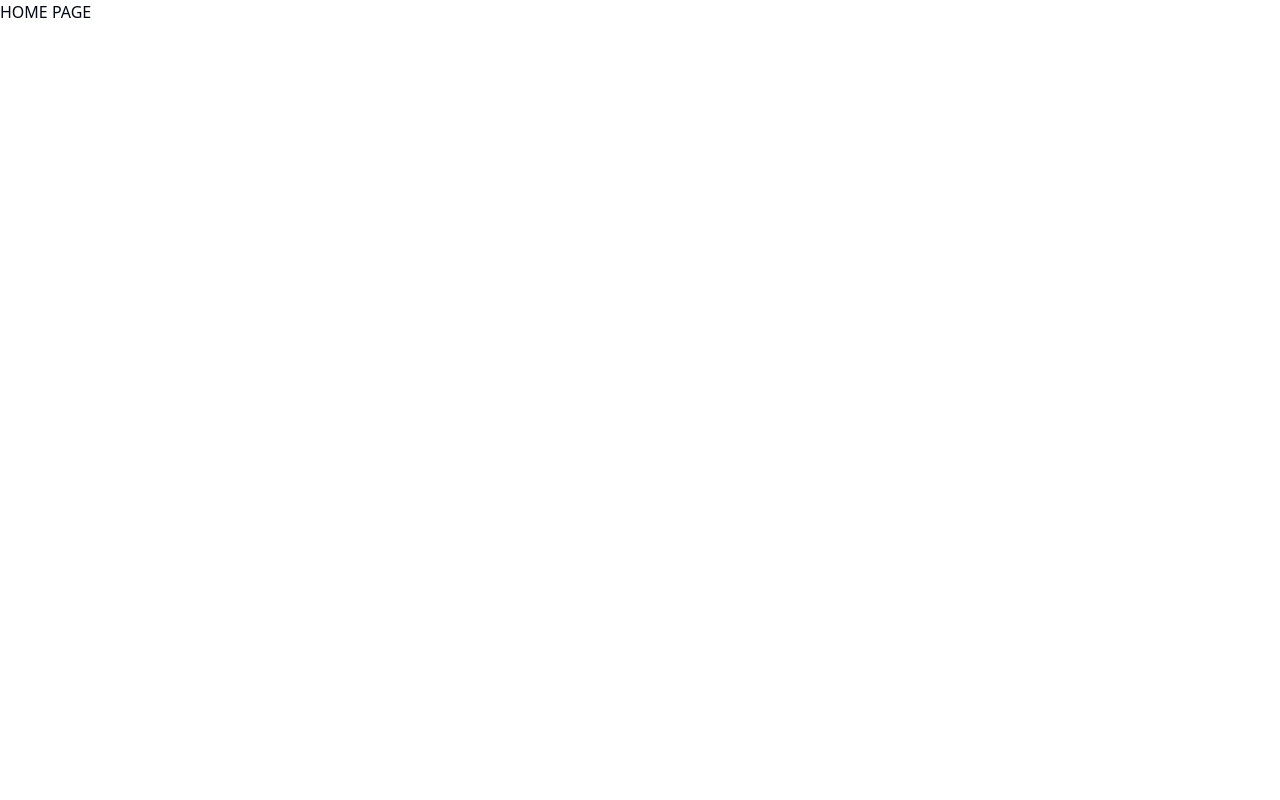
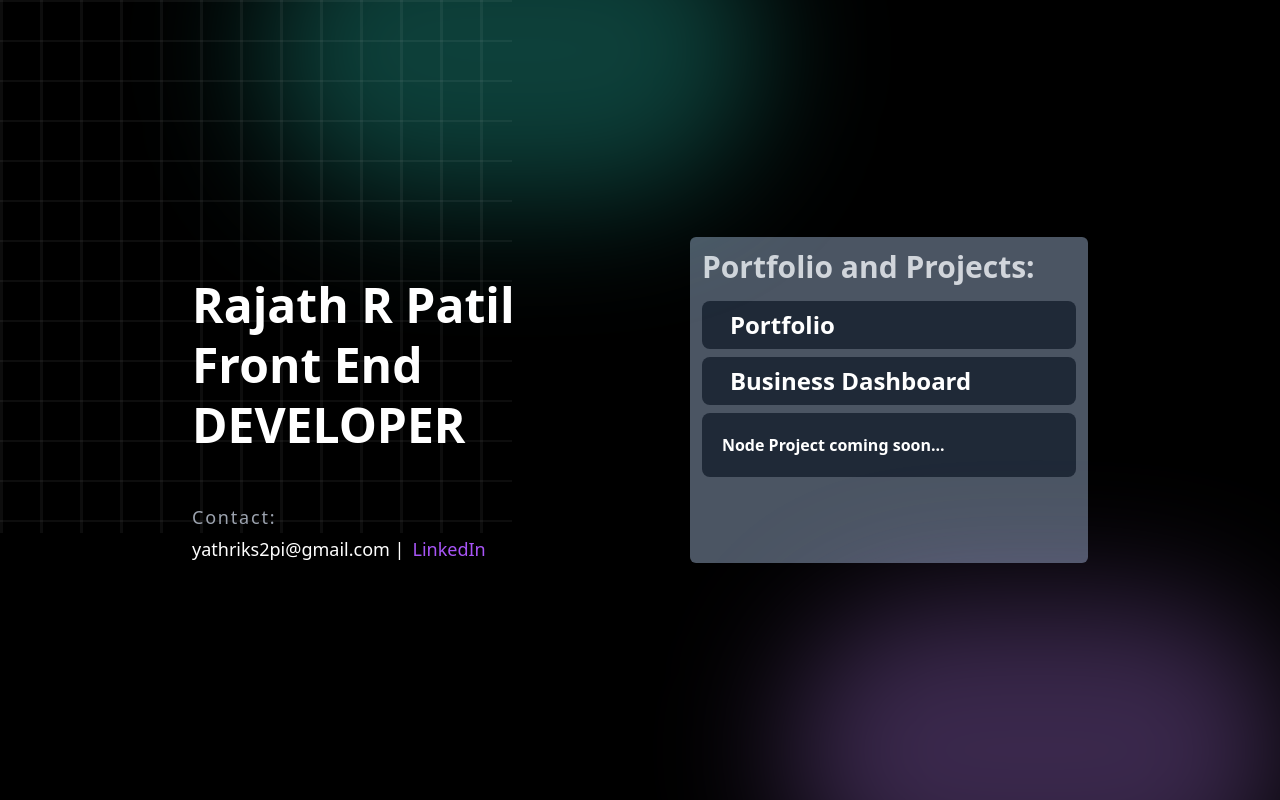
Before and after one commit to Rajath2pi/My-Domain, a Next.js app: page / in a window 1280 px wide. Built offline with nearby package versions, Linux system fonts and the light colour scheme.

Commit message:
Home page changes

```diff
--- a/src/app/layout.tsx
+++ b/src/app/layout.tsx
@@ -18,9 +18,8 @@ export default function RootLayout({
         <link href="https://fonts.googleapis.com/css2?family=Comfortaa:wght@300..700&family=Maven+Pro:wght@400..900&display=swap" rel="stylesheet" />
       </head>
       <body>
-        <script src="../path/to/flowbite/dist/flowbite.min.js"></script>
-
-        {children}
+        {/* <script src="../path/to/flowbite/dist/flowbite.min.js"></script> */}
+        <main>{children}</main>
       </body>
     </html>
   )
--- a/src/app/page.tsx
+++ b/src/app/page.tsx
@@ -1,11 +1,54 @@
+// app/page.tsx (Next.js 13+ with App Router)
+export default function HomePage() {
+    return (
+        <div className="min-h-screen flex items-center justify-center bg-black relative overflow-hidden">
+            {/* Background Gradient */}
+            <div className="absolute top-0 left-1/3 w-[500px] h-[300px] bg-teal-400/30 blur-3xl rounded-full -translate-x-1/3 -translate-y-1/3" />
+            <div className="absolute bottom-0 right-40 w-[500px] h-[300px] bg-purple-400/30 blur-3xl rounded-full translate-x-1/3 translate-y-1/3" />
 
-export default function HomePage() {
+            {/* Border */}
+            <div className="w-[90%] max-w-4xl py-10 rounded-md md:flex justify-between gap-5">
+                {/* Grid Overlay */}
+                <div className="absolute top-0 left-0 w-2/5 h-2/3 bg-[linear-gradient(to_right,rgba(255,255,255,0.05)_3px,transparent_3px),linear-gradient(to_bottom,rgba(255,255,255,0.05)_2px,transparent_2px)] bg-[size:40px_40px] pointer-events-none" />
+                {/* <div className="absolute top-0 left-10 w-[500px] h-[300px] bg-[#171717] blur-3xl rounded-full translate-x-1/3 translate-y-1/3" /> */}
+                {/* Content */}
+                <div className="relative z-10">
+                    {/* Assignment Label */}
+                    <div className="inline-block relative mb-8">
+                        {/* Shadow */}
+                        <div className="absolute inset-0 translate-x-1 translate-y-1 bg-gray-700 rounded-lg" />
 
-    return (
-        <>
-            <div>
-                HOME PAGE
+                        {/* Button */}
+                        {/* <div className="relative bg-yellow-400 text-black px-6 py-2 rounded-lg font-semibold text-lg tracking-widest">
+
+                        </div> */}
+                    </div>
+
+                    {/* Title */}
+                    <h1 className="text-white font-extrabold text-5xl leading-tight">
+                        Rajath R Patil
+                        <br />
+                        Front End DEVELOPER
+                    </h1>
+
+                    {/* Company */}
+                    <div className="mt-12">
+                        <p className="text-gray-400 tracking-widest text-lg">Contact:</p>
+                        <p className="text-white text-lg mt-1">
+                            yathriks2pi@gmail.com |
+                            <a href="https://www.linkedin.com/in/rajath-r-patil-42a1a2236"  target="_blank" className="text-purple-500 mx-2">LinkedIn</a>
+                        </p>
+                    </div>
+                </div><br></br>
+                <div className="text-white bg-gray-600 md:w-1/2 rounded-md p-1">
+                    <h1 className="text-3xl font-semibold text-gray-300 p-2">Portfolio and Projects:</h1>
+                    <ul className="my-2 mx-2">
+                        <li className="hover:bg-gray-500 font-semibold bg-gray-800 items-center px-5 py-2 rounded-lg my-2"><a href="https://my-domain-silk.vercel.app/onepageportfolio" target="_blank" className="text-gary-400 text-2xl mx-2">Portfolio</a></li>
+                        <li className="hover:bg-gray-500 font-semibold bg-gray-800 items-center px-5 py-2 rounded-lg my-2"><a href="https://my-ecommerce-dashboard-4od4.vercel.app/home" target="_blank" className="text-gary-400 text-2xl mx-2">Business Dashboard</a></li>
+                        <li className="font-semibold bg-gray-800 items-center px-5 cursor-not-allowed py-5 rounded-lg">Node Project coming soon...</li>
+                    </ul>
+                </div>
             </div>
-        </>
-    )
+        </div>
+    );
 }
```
